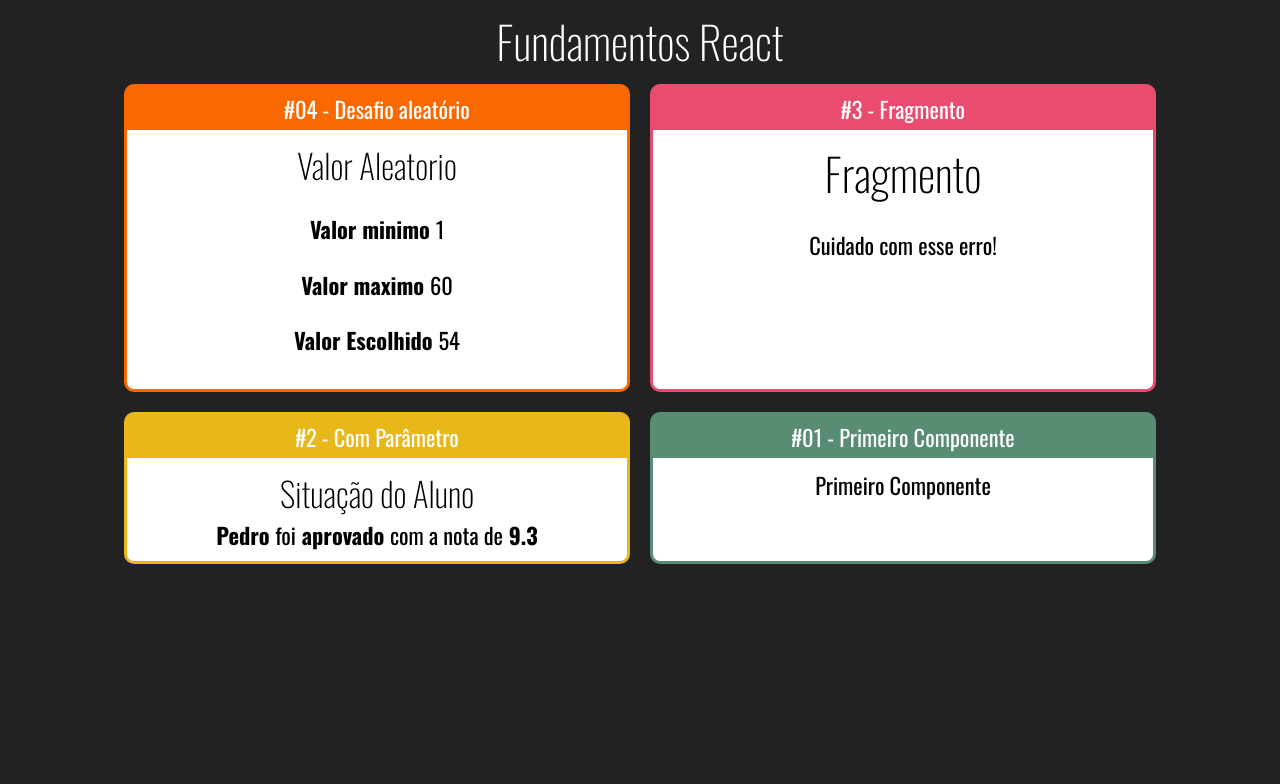
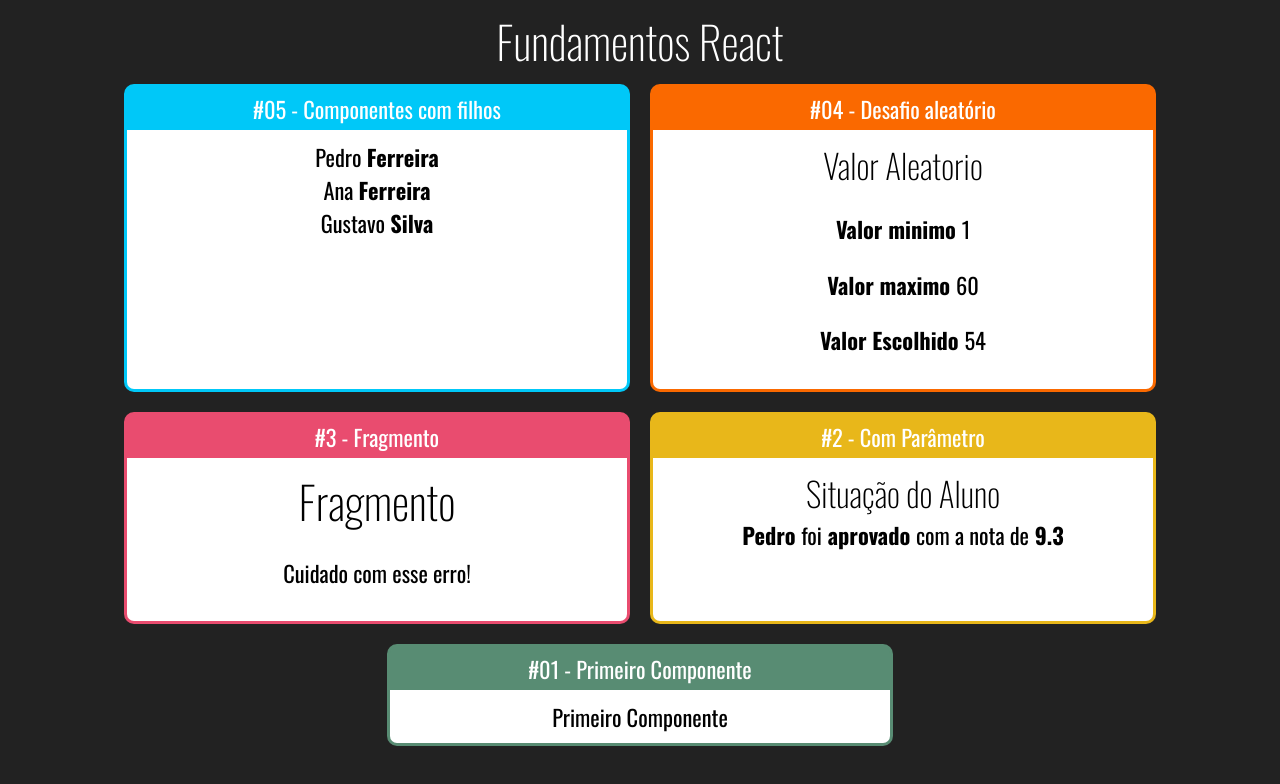
Before and after one commit to Roger-Franco/React, a React (Create React App) app in the folder fundamentos-react/: page / in a window 1280 px wide. Shown: the top 784 px of the page. Built offline with nearby package versions, Linux system fonts and the light colour scheme.

Commit message:
Implementando componentes com filho via props

```diff
--- a/fundamentos-react/src/App.jsx
+++ b/fundamentos-react/src/App.jsx
@@ -3,6 +3,8 @@
 import './App.css';
 
 import Card from "./components/layout/Card";
+
+import Familia from "./components/basicos/Familia";
 import Aleatorio from "./components/basicos/Aleatorio";
 import ComParametro from "./components/basicos/ComParametro";
 import Primeiro from "./components/basicos/Primeiro";
@@ -14,6 +16,9 @@
     <div className="App">
       <h1>Fundamentos React</h1>
       <div className="Cards">
+        <Card titulo="#05 - Componentes com filhos" color="#00C8F8">
+          <Familia sobrenome="Ferreira"/>
+        </Card>
         <Card titulo="#04 - Desafio aleatório" color="#FA6900">
           <Aleatorio min={1} max={60} />
         </Card>
--- /dev/null
+++ b/fundamentos-react/src/components/basicos/Familia.jsx
@@ -0,0 +1,13 @@
+import React from 'react';
+import FamiliaMembro from './FamiliaMembro';
+
+// eslint-disable-next-line import/no-anonymous-default-export
+export default props => {
+  return (
+    <div>
+      <FamiliaMembro nome="Pedro" sobrenome={ props.sobrenome}/>
+      <FamiliaMembro nome="Ana" {...props}/>
+      <FamiliaMembro nome="Gustavo" sobrenome="Silva"/>
+    </div>
+  );
+};
--- /dev/null
+++ b/fundamentos-react/src/components/basicos/FamiliaMembro.jsx
@@ -0,0 +1,6 @@
+import React from "react";
+
+// eslint-disable-next-line import/no-anonymous-default-export
+export default (props) => {
+  return <div>{props.nome} <strong>{props.sobrenome} </strong></div>;
+};
```
